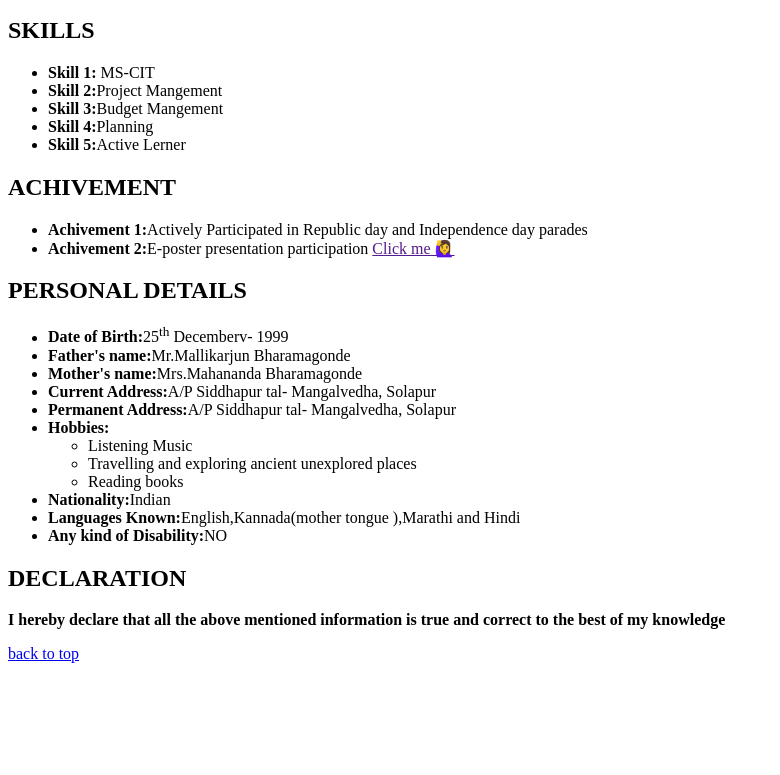
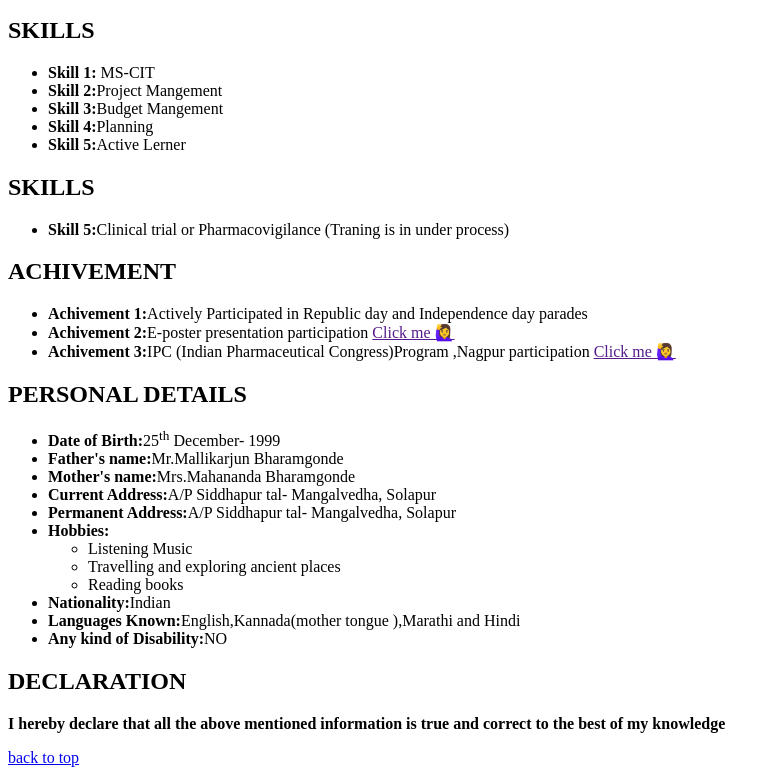
Before and after one commit to Pavan-Kumar25/Vimal-s-Resume, a plain HTML site: page index.html in a window 1280 px wide. Shown: the part 970-1745 px from the top of the page, without its empty margins (0-780 px from the left). Before the commit the page ends 1641 px from the top, so only its background shows below. Drawn offline with Linux system fonts and the light colour scheme.

Commit message:
Update index.html

```diff
--- a/index.html
+++ b/index.html
@@ -4,7 +4,7 @@
     <meta charset="UTF-8">
 
     <meta name="viewport" content="width=device-width, initial-scale=1.0">
-    <title>Sona's Resume </title>
+    <title>Vimal's Resume </title>
 </head>
 <body>
 
@@ -17,7 +17,7 @@
                 height="200"
                 src="D:\web developer\Sonam\sonam.jp" alt="Vimal's Profile Image"></td>
             <td>
-                <p><b> Name-</b> Bharamagonde Vimal </p>
+                <p><b> Name-</b> Bharamgonde Vimal </p>
                 <p><b>Mobile No.📱</b> <a href="tel:7447328344"> 7447328344</a></p>
                 <p><b>Email Id-📧</b> <a href="mailto:vimalbharamgonde@gmail.com">vimalbharamgonde@gmail.com</p></a></td>
         </tr>
@@ -68,23 +68,28 @@
     <li><b>Skill 4:</b>Planning</li>
     <li><b>Skill 5:</b>Active Lerner</li>
    </ul>
+ <h2>SKILLS</h2>
+    <ul>
+        <li><b>Skill 5:</b>Clinical trial or Pharmacovigilance (Traning is in under process)</li>
+        </ul>
    <h2>ACHIVEMENT</h2>
    <ul>
     <li><b>Achivement 1:</b>Actively Participated in Republic day and Independence day parades</li>
     <li><b>Achivement 2:</b>E-poster presentation participation <a href="">        Click me 🙋‍♀️</a> </li>
+    <li><b>Achivement 3:</b>IPC (Indian Pharmaceutical Congress)Program ,Nagpur participation <a href="">        Click me 🙋‍♀️</a> </li>
 
    </ul>
    <h2>PERSONAL DETAILS</h2>
   <ul>
-    <li><b>Date of Birth:</b>25<sup>th</sup> Decemberv- 1999</li>
-    <li><b>Father's name:</b>Mr.Mallikarjun Bharamagonde</li>
-    <li><b>Mother's name:</b>Mrs.Mahananda Bharamagonde</li>
+    <li><b>Date of Birth:</b>25<sup>th</sup> December- 1999</li>
+    <li><b>Father's name:</b>Mr.Mallikarjun Bharamgonde</li>
+    <li><b>Mother's name:</b>Mrs.Mahananda Bharamgonde</li>
     <li><b>Current Address:</b>A/P Siddhapur tal- Mangalvedha, Solapur</li>
     <li><b>Permanent Address:</b>A/P Siddhapur tal- Mangalvedha, Solapur</li>
     <li><b>Hobbies:</b>
     <ul>
         <li>Listening Music</li>
-        <li>Travelling and exploring ancient unexplored places</li>
+        <li>Travelling and exploring ancient places</li>
         <li>Reading books </li>
     </ul></li>
     <li><b>Nationality:</b>Indian</li>
```
